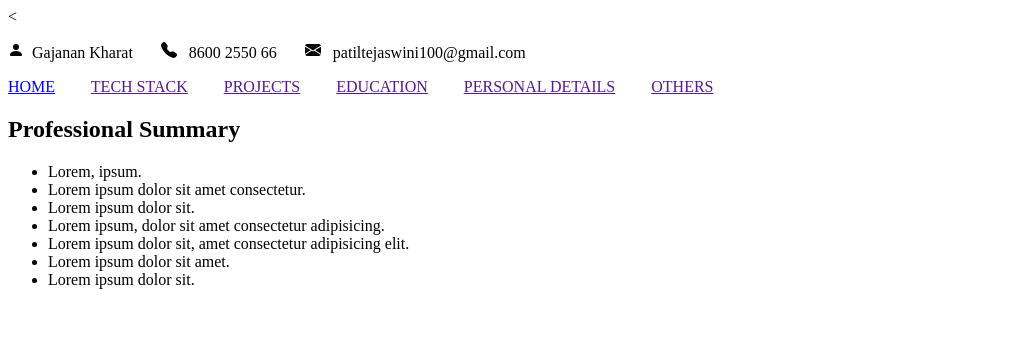
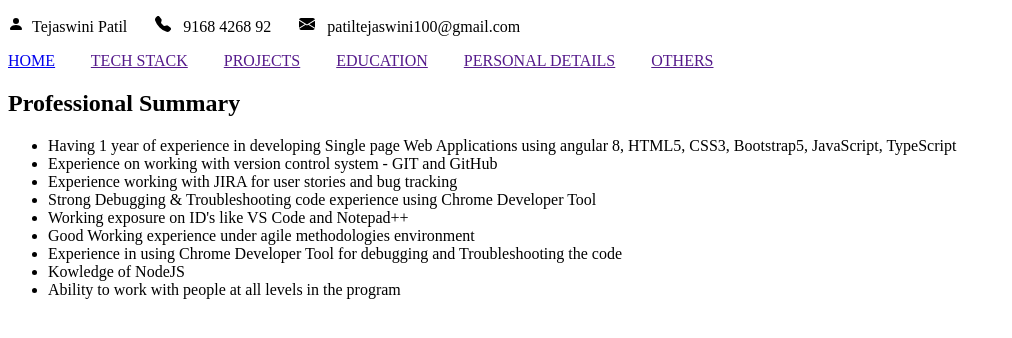
Before and after one commit to patiltejaswini100/my-profile, a plain HTML site: page index.html in a window 1280 px wide. Shown: the whole page, without its empty margins (0-1012 px from the left). Drawn offline with Linux system fonts and the light colour scheme.

Commit message:
updated home section
updated home section

```diff
--- a/index.html
+++ b/index.html
@@ -1,4 +1,4 @@
-<<!DOCTYPE html>
+<!DOCTYPE html>
 <html lang="en">
   <head>
     <meta charset="UTF-8" />
@@ -11,10 +11,10 @@
         <p>
          <svg xmlns="http://www.w3.org/2000/svg" width="16" height="16" fill="currentColor" class="bi bi-person-fill" viewBox="0 0 16 16">
                 <path d="M3 14s-1 0-1-1 1-4 6-4 6 3 6 4-1 1-1 1zm5-6a3 3 0 1 0 0-6 3 3 0 0 0 0 6"/>
-              </svg>  &nbsp;Gajanan Kharat   &nbsp; &nbsp; &nbsp;
+              </svg>  &nbsp;Tejaswini Patil   &nbsp; &nbsp; &nbsp;
           <svg xmlns="http://www.w3.org/2000/svg" width="16" height="16" fill="currentColor" class="bi bi-telephone-fill" viewBox="0 0 16 16">
             <path fill-rule="evenodd" d="M1.885.511a1.745 1.745 0 0 1 2.61.163L6.29 2.98c.329.423.445.974.315 1.494l-.547 2.19a.68.68 0 0 0 .178.643l2.457 2.457a.68.68 0 0 0 .644.178l2.189-.547a1.75 1.75 0 0 1 1.494.315l2.306 1.794c.829.645.905 1.87.163 2.611l-1.034 1.034c-.74.74-1.846 1.065-2.877.702a18.6 18.6 0 0 1-7.01-4.42 18.6 18.6 0 0 1-4.42-7.009c-.362-1.03-.037-2.137.703-2.877z"/>
-          </svg>  &nbsp; 8600 2550 66  &nbsp; &nbsp; &nbsp;
+          </svg>  &nbsp; 9168 4268 92  &nbsp; &nbsp; &nbsp;
           <svg xmlns="http://www.w3.org/2000/svg" width="16" height="16" fill="currentColor" class="bi bi-envelope-fill" viewBox="0 0 16 16">
             <path d="M.05 3.555A2 2 0 0 1 2 2h12a2 2 0 0 1 1.95 1.555L8 8.414zM0 4.697v7.104l5.803-3.558zM6.761 8.83l-6.57 4.027A2 2 0 0 0 2 14h12a2 2 0 0 0 1.808-1.144l-6.57-4.027L8 9.586zm3.436-.586L16 11.801V4.697z"/>
           </svg> &nbsp; patiltejaswini100@gmail.com</p>
@@ -36,13 +36,15 @@
 <section id="home">
     <h2>Professional Summary</h2>
     <ul>
-      <li>Lorem, ipsum.</li>
-      <li>Lorem ipsum dolor sit amet consectetur.</li>
-      <li>Lorem ipsum dolor sit.</li>
-      <li>Lorem ipsum, dolor sit amet consectetur adipisicing.</li>
-      <li>Lorem ipsum dolor sit, amet consectetur adipisicing elit.</li>
-      <li>Lorem ipsum dolor sit amet.</li>
-      <li>Lorem ipsum dolor sit.</li>
+      <li>Having 1 year of experience in developing Single page Web Applications using angular 8, HTML5, CSS3, Bootstrap5, JavaScript, TypeScript</li>
+      <li>Experience on working with version control system - GIT and GitHub</li>
+      <li>Experience working with JIRA for user stories and bug tracking</li>
+      <li>Strong Debugging & Troubleshooting code experience using Chrome Developer Tool</li>
+      <li>Working exposure on ID's like VS Code and Notepad++</li>
+      <li>Good Working experience under agile methodologies environment</li>
+      <li>Experience in using Chrome Developer Tool for debugging and Troubleshooting the code</li>
+      <li>Kowledge of NodeJS</li>
+      <li>Ability to work with people at all levels in the program</li>
     </ul>
   </section>
     </section>
```
